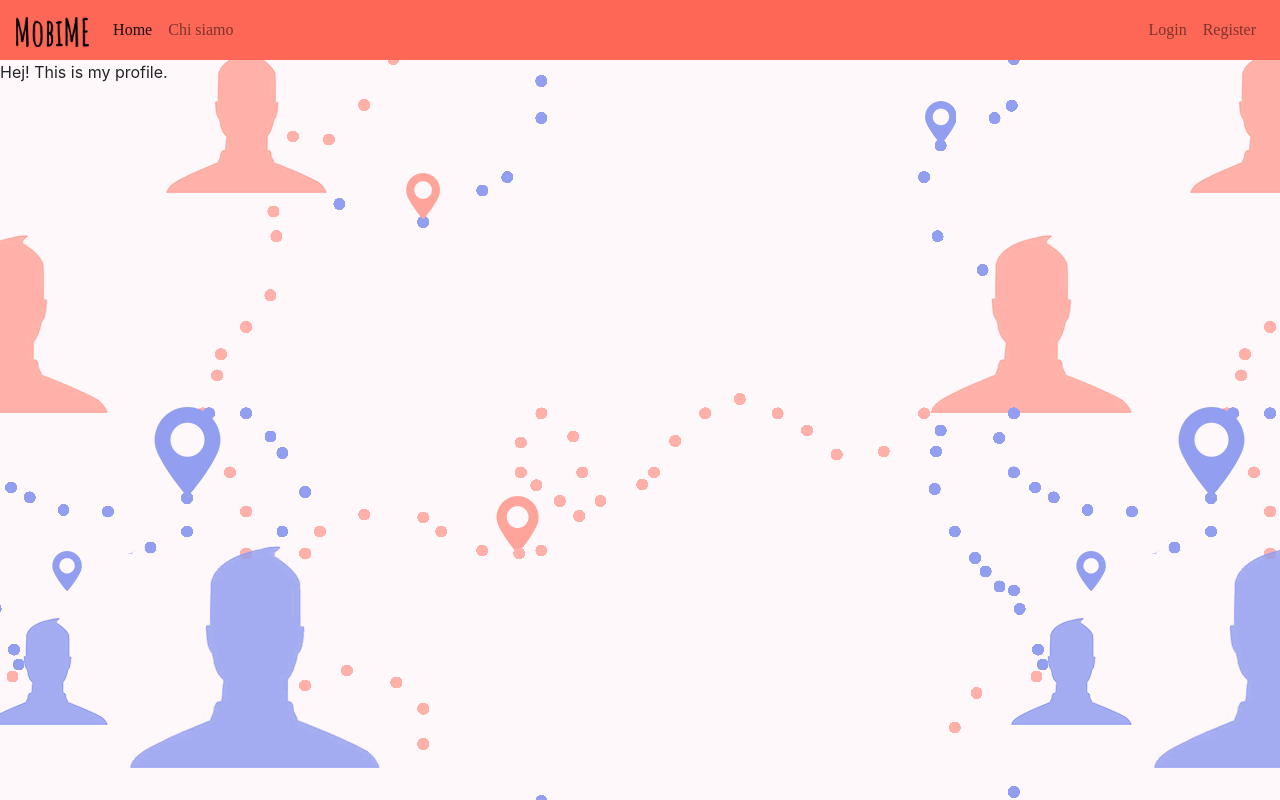
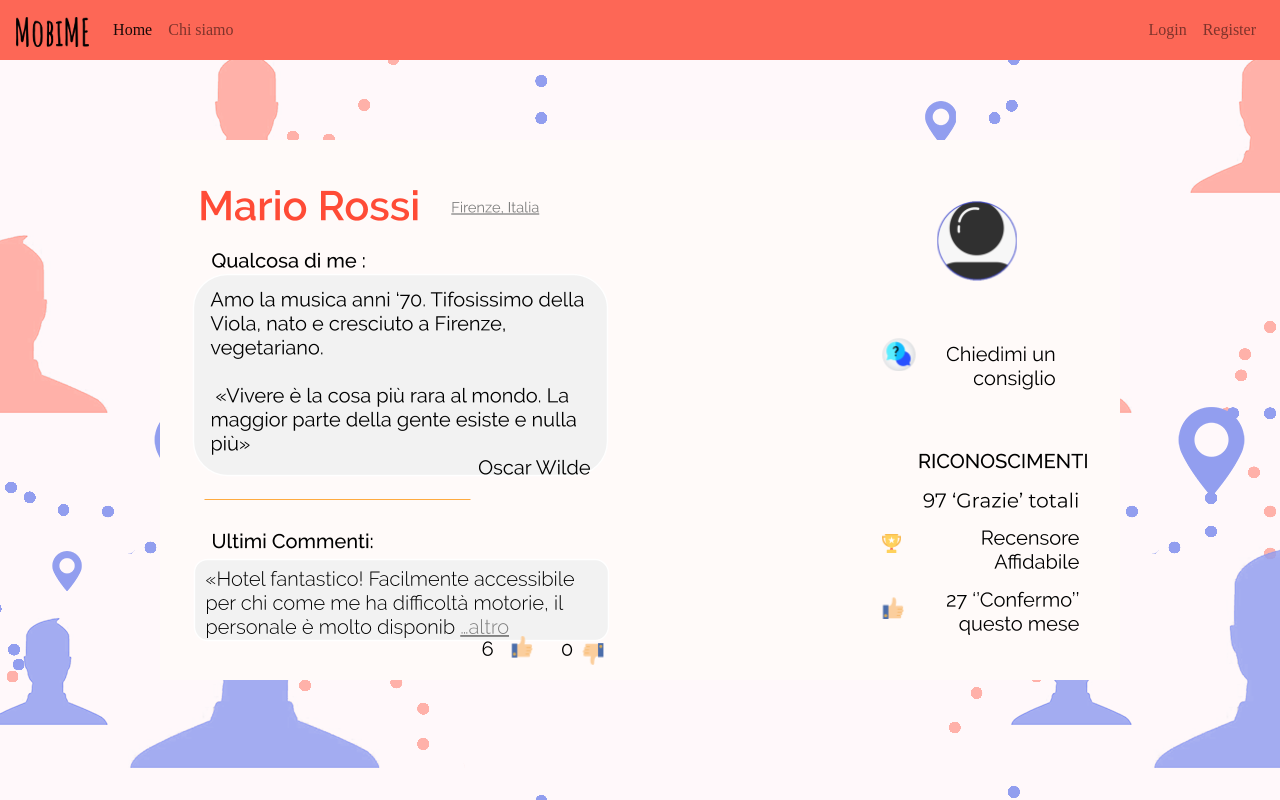
Before and after one commit to mirkosalaris/mobime, a Flask app: page /profile in a window 1280 px wide. Run offline with Flask 2, Linux system fonts and the light colour scheme; some libraries are stand-ins or nearby versions; some web fonts are replaced.

Commit message:
modify profile page

```diff
--- a/app/static/basic.css
+++ b/app/static/basic.css
@@ -186,3 +186,8 @@ p.sub{
 .shuttle {
     background-image: url("./images/shuttle.png");
 }
+
+.profile > img {
+    display: block;
+    margin: 80px auto auto;
+}
--- a/app/templates/profile.html
+++ b/app/templates/profile.html
@@ -1,4 +1,8 @@
 {% extends "base.html" %}
 {% block content %}
-Hej! This is my profile.
+<div class="profile">
+    <!-- <img class="profile-left" src="./static/images/mario_rossi_left.png">
+    <img class="profile-right" src="./static/images/mario_rossi_right.png"> -->
+    <img class="profile-right" src="./static/images/mario_rossi.png">
+</div>
 {% endblock %}
```
Also changed, not shown: app/static/images/mario_rossi.png (added), app/static/images/mario_rossi_left.png (added), app/static/images/mario_rossi_right.png (added).
